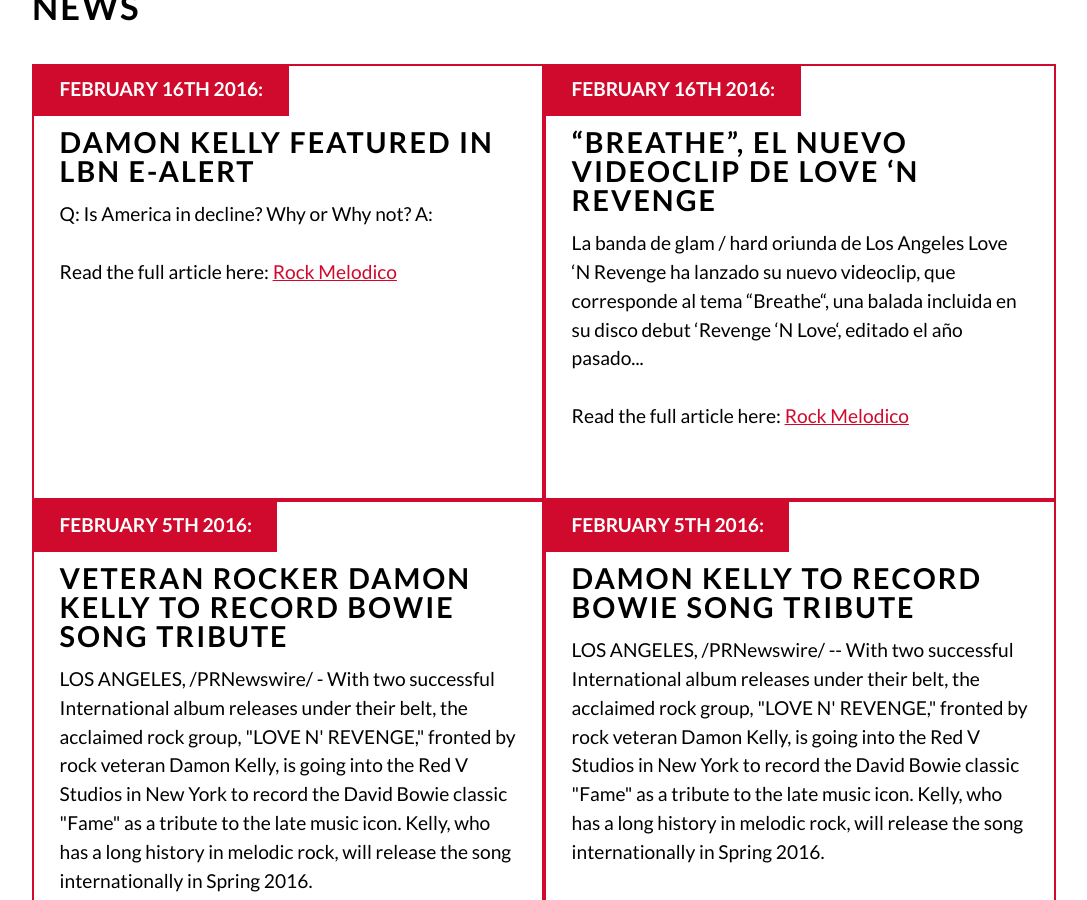
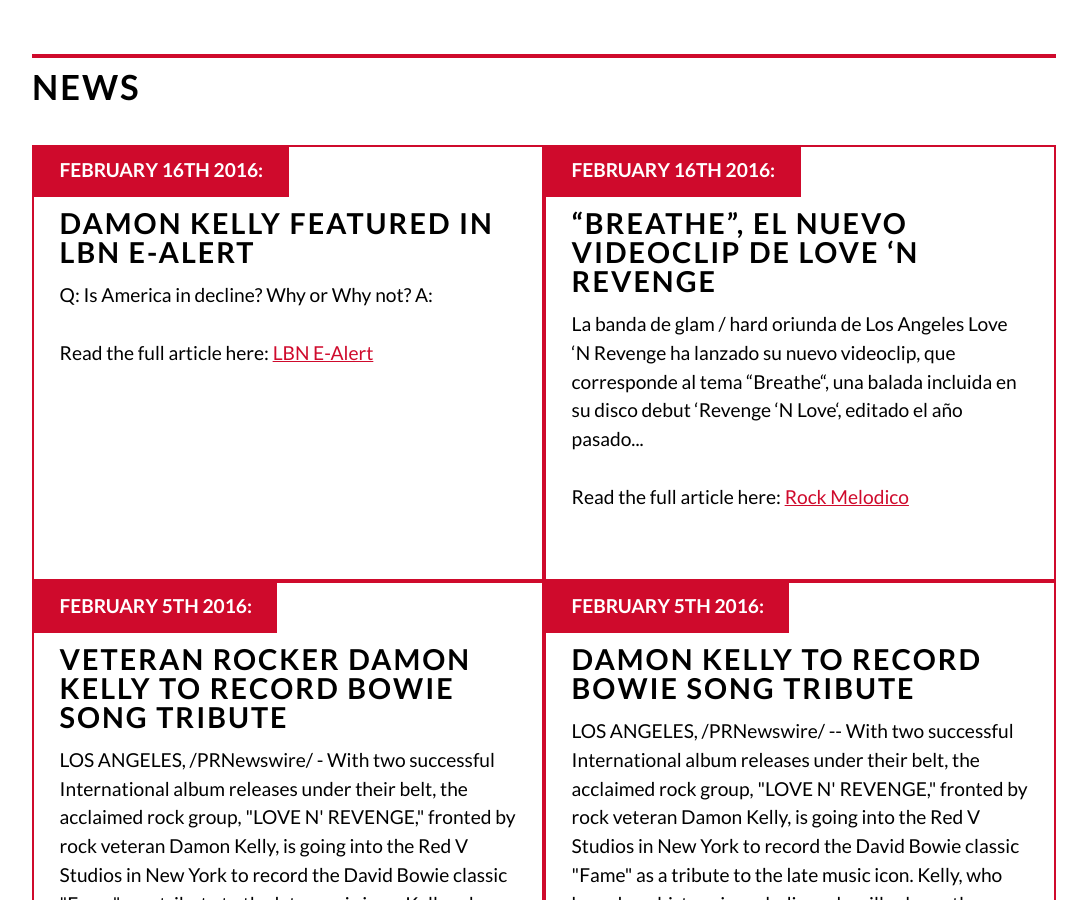
Before and after one commit to lovenrevenge/lovenrevenge, a Jekyll site: the page built from index.html, in a window 1280 px wide and 900 px high, scrolled down 3001 px. Shown: the whole window, without its empty margins (96-1183 px from the left). Built offline with Jekyll 4.4.1, drawn with Linux system fonts in a browser that asks for light colours; Markdown is read by kramdown in place of the engine named in the settings; comment, search, counter and statistics services are not loaded.

Commit message:
feat(news): link changed

```diff
--- a/_includes/news.html
+++ b/_includes/news.html
@@ -1,11 +1,10 @@
+<hr>
 <h1 id="news">News</h1>
 
 
 <div class="grid">
 
     <div class="unit unit-xs-1 unit-s-1 unit-m-1 unit-l-1-2 unit-xl-1-2">
-
-
         <div class="news-box">
                <div class="news-bg">
                 <h2>
@@ -23,7 +22,7 @@
                 A:
                 </p>
 
-            <p>Read the full article here: <a target="_blank" href="https://m.facebook.com/story.php?story_fbid=1052983654765856&id=100001626932691&refid=17&ref=bookmarks&_ft_=top_level_post_id.1052983654765856%3Atl_objid.1052983654765856%3Athid.100001626932691%3A306061129499414%3A2%3A0%3A1456819199%3A6822074689897539517&__tn__=*s">Rock Melodico</a></p>
+            <p>Read the full article here: <a target="_blank" href="https://m.facebook.com/story.php?story_fbid=1052983654765856&id=100001626932691&refid=17&ref=bookmarks&_ft_=top_level_post_id.1052983654765856%3Atl_objid.1052983654765856%3Athid.100001626932691%3A306061129499414%3A2%3A0%3A1456819199%3A6822074689897539517&__tn__=*s">LBN E-Alert</a></p>
 
     </div>
     </div>
```
